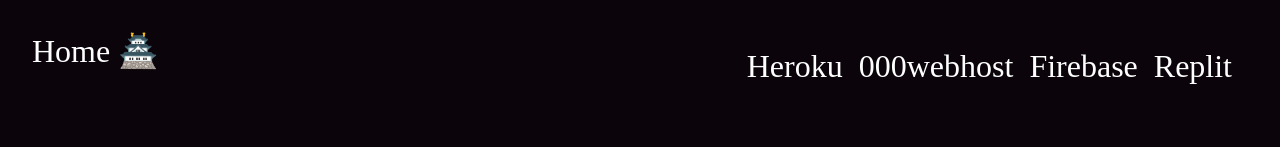
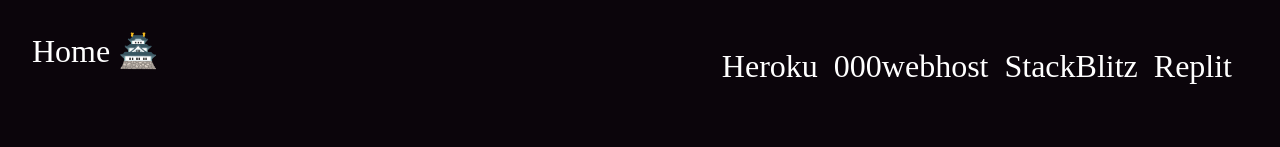
Before and after one commit to albertoor/web-template-unison, a React (Create React App) app: page / in a window 1280 px wide. Shown: the top 147 px of the page. Built offline with nearby package versions, Linux system fonts and the light colour scheme; grey boxes are pictures that could not be loaded; a web font is replaced by a local one.

Commit message:
stack blitz link refer

```diff
--- a/src/components/Navbar/Navbar.js
+++ b/src/components/Navbar/Navbar.js
@@ -29,8 +29,12 @@
           </li>
 
           <li>
-            <a href="#" target="_blank" rel="noopener noreferrer">
-              Firebase
+            <a
+              href="https://albertoornelasdev.stackblitz.io/"
+              target="_blank"
+              rel="noopener noreferrer"
+            >
+              StackBlitz
             </a>
           </li>
           <li>
```
